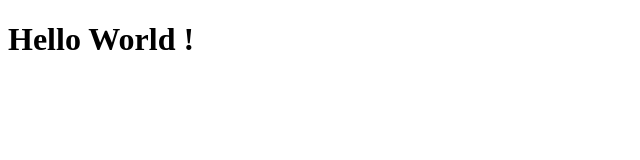
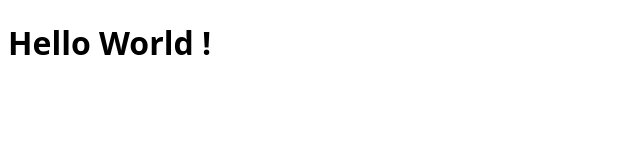
Before and after one commit to belkacem-oussama/SFive-Checking-Front, a React (Vite) app in the folder front/: page / in a window 1280 px wide. Shown: the top 160 px of the page, without its empty margins (0-640 px from the left). Built offline with nearby package versions, Linux system fonts and the light colour scheme.

Commit message:
importing styles in App

```diff
--- a/front/src/App.tsx
+++ b/front/src/App.tsx
@@ -1,3 +1,5 @@
+import "./assets/styles/import.scss"
+
 export default function App() {
   return (
     <>
--- a/front/src/assets/styles/import.scss
+++ b/front/src/assets/styles/import.scss
@@ -0,0 +1,2 @@
+//MAIN
+@import "../styles/main.scss";
--- a/front/src/assets/styles/main.scss
+++ b/front/src/assets/styles/main.scss
@@ -0,0 +1,5 @@
+@import "./_vars.scss";
+
+* {
+  font-family: $font-family;
+}
```
